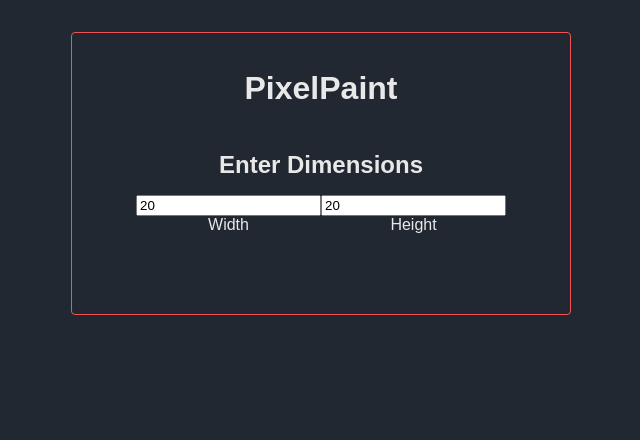
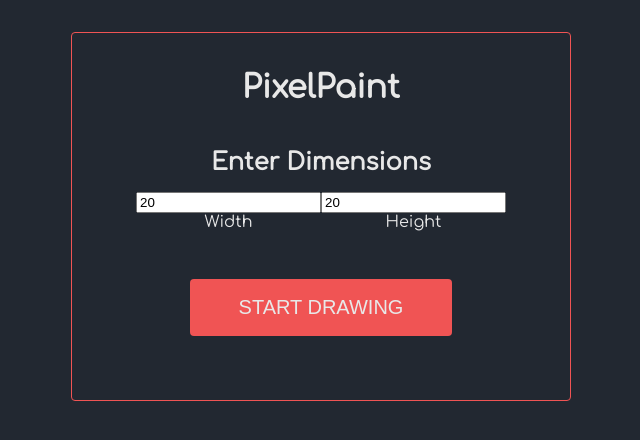
Before and after one commit to jon-choi/hack-a-paint, a React (Create React App) app: page / in a window 1280 px wide. Shown: the top 440 px of the page, without its empty margins (319-959 px from the left). Built offline with nearby package versions, Linux system fonts and the light colour scheme.

Commit message:
add empty state

```diff
--- a/src/components/Editor.js
+++ b/src/components/Editor.js
@@ -1,6 +1,15 @@
+import React, { useState } from "react";
+
 import "../styles/editor.scss";
 
 export default function Editor() {
+  const [panelWidth, setPanelWidth] = useState(20);
+  const [panelHeight, setPanelHeight] = useState(20);
+  const [hideOptions, setHideOptions] = useState(false);
+  const [hideDrawingPanel, setHideDrawingPanel] = useState(true);
+  const [buttonText, setButtonText] = useState("start drawing");
+  const [selectedColor, setSelectedColor] = useState("#f44336");
+
   return (
     <div id="editor">
       <h1>PixelPaint</h1>
@@ -15,6 +24,7 @@ export default function Editor() {
           <span>Height</span>
         </div>
       </div>
+      <button className="button">Start Drawing</button>
     </div>
   );
 }
--- a/src/styles/App.scss
+++ b/src/styles/App.scss
@@ -13,7 +13,7 @@ body {
   display: flex;
   justify-content: center;
   align-items: center;
-  font-family: "Play", sans-serif;
+  font-family: "Comfortaa", sans-serif;
   text-align: center;
   min-width: fit-content;
 }
```
